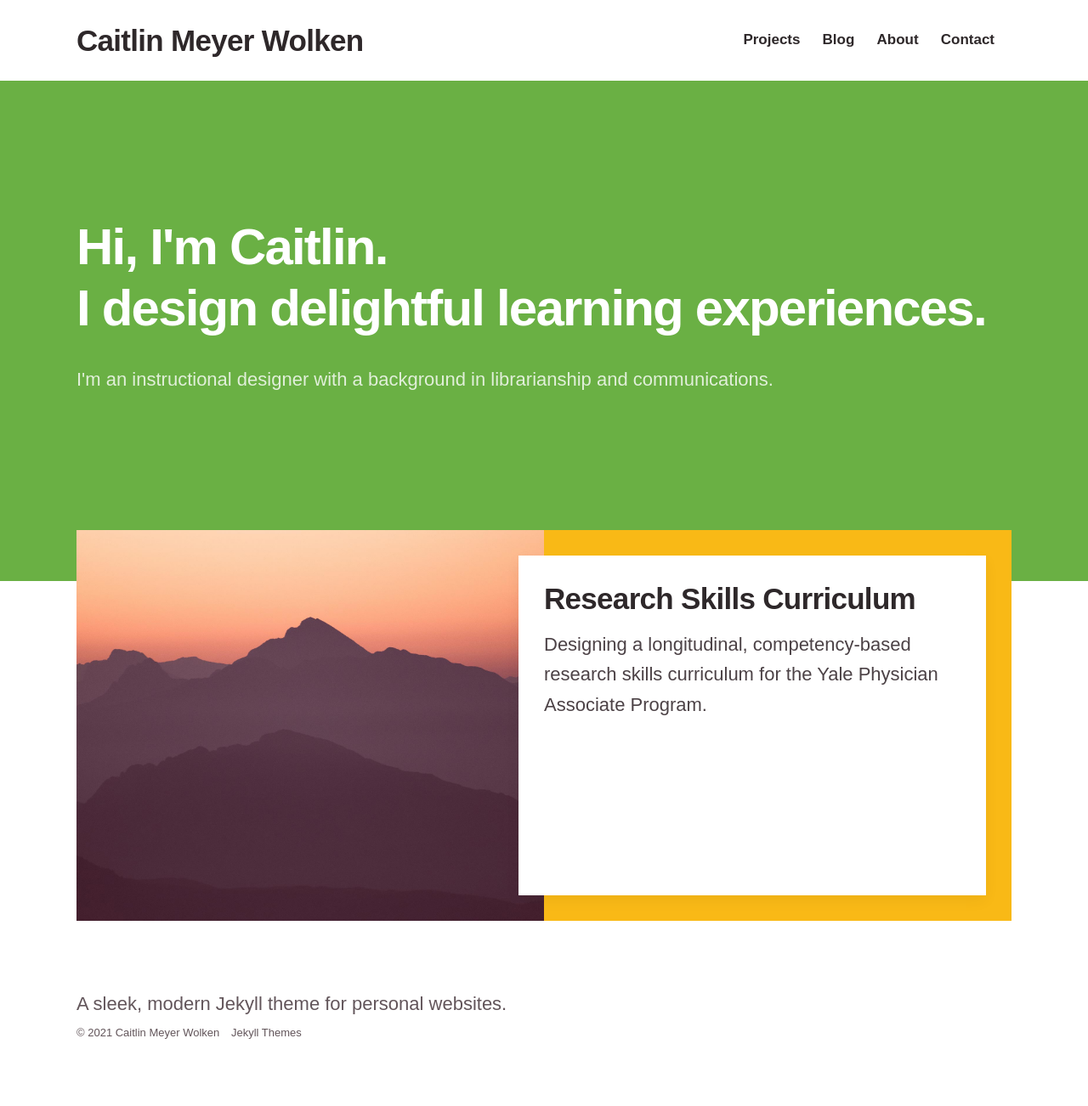
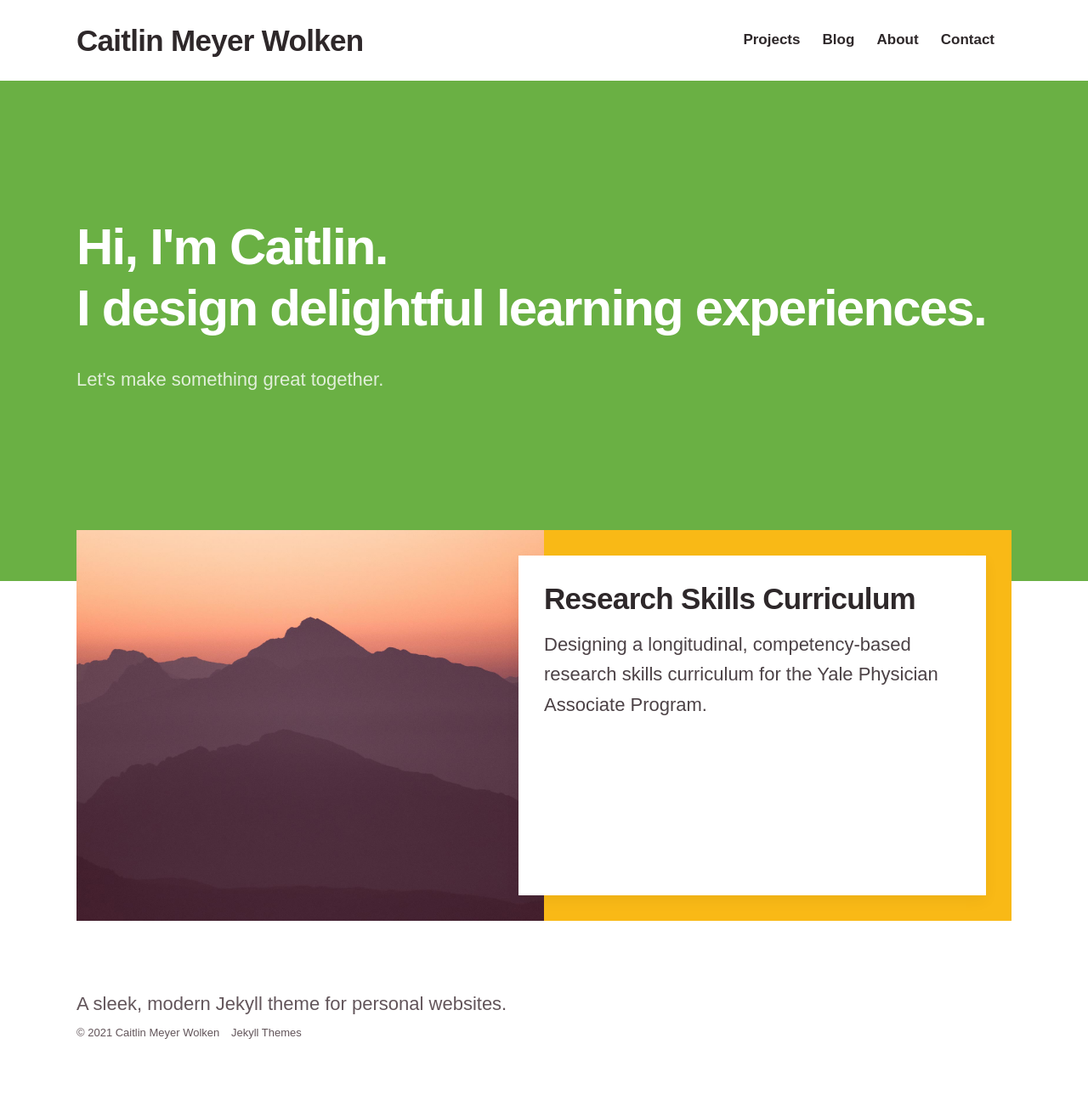
Before and after one commit to caitlinmeyer/2021, a Jekyll site: the page built from index.html, in a window 1280 px wide. Shown: the whole page at 85% size. Built offline with Jekyll 4.4.1, drawn with Linux system fonts in a browser that asks for light colours; nearby versions of some CDN libraries; some web fonts are replaced.

Commit message:
Update index.html

```diff
--- a/index.html
+++ b/index.html
@@ -15,7 +15,7 @@ featured_image: /images/demo/home.jpg
 
 		<h1>Hi, I'm Caitlin.
 		I design delightful learning experiences.</h1>
-		<p>I'm an instructional designer with a background in librarianship and communications.</p>
+		<p>Let's make something great together.</p>
 
 		<!-- {% include socials.html %} -->
 
```
